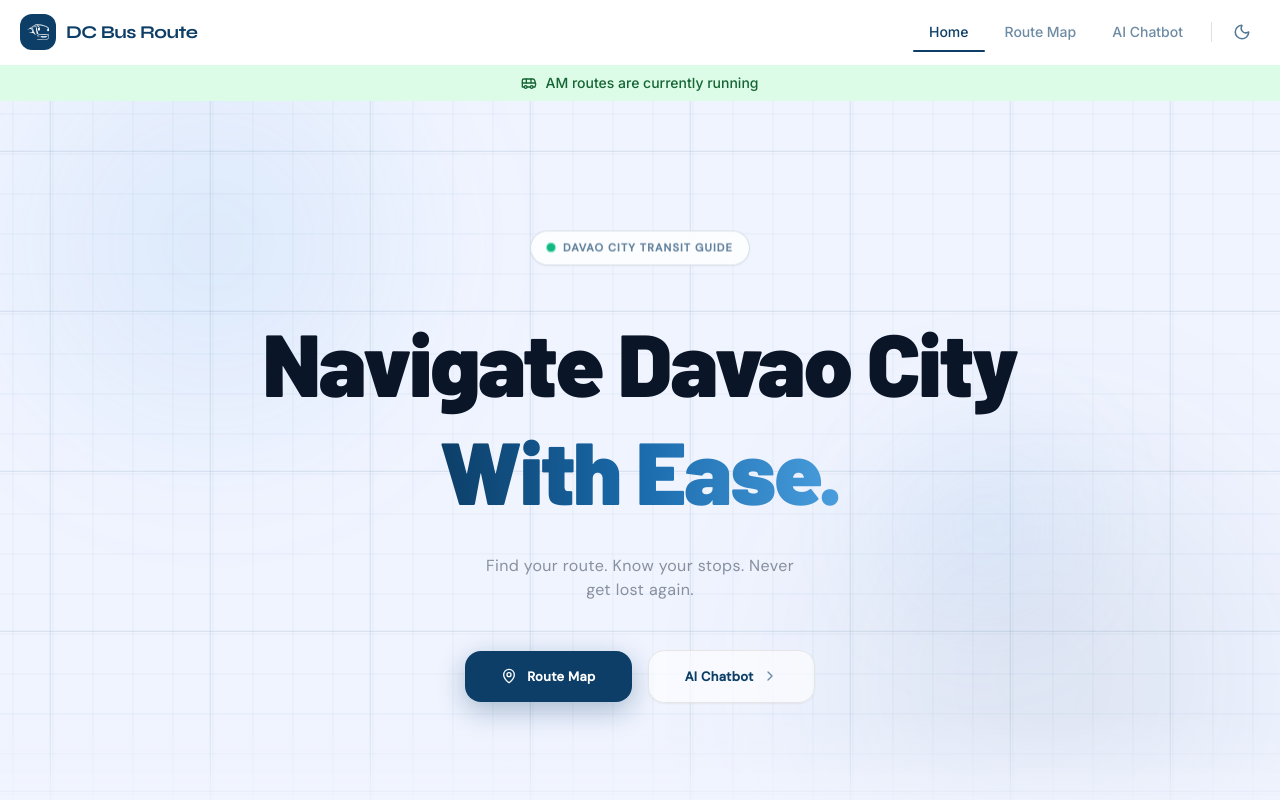
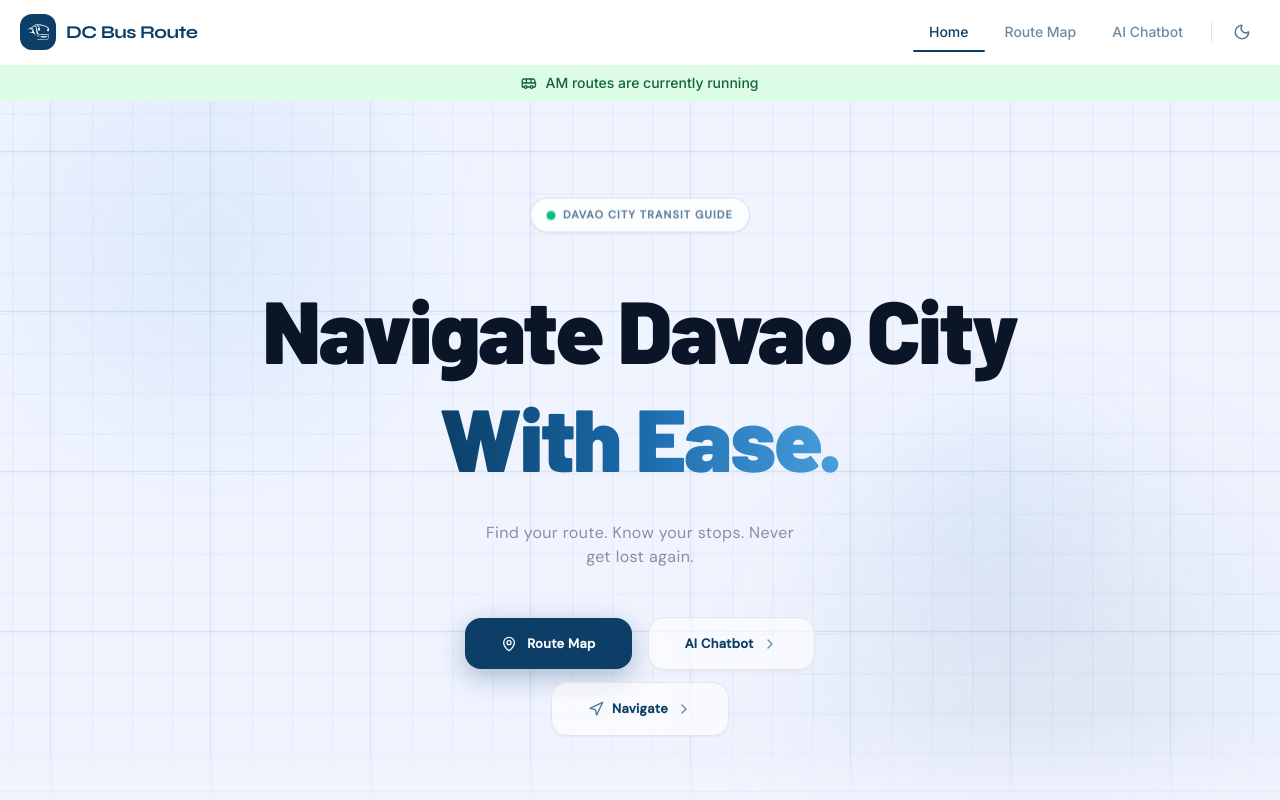
Before and after one commit to kkshiba/DC-Bus-Route, a Next.js app: page / in a window 1280 px wide. Shown: the top 800 px of the page. Built offline with nearby package versions, Linux system fonts and the light colour scheme.

Commit message:
added navigate button in home page and improved ai chatbot ui

```diff
--- a/src/app/chatbot/page.tsx
+++ b/src/app/chatbot/page.tsx
@@ -148,6 +148,16 @@ export default function Chatbot() {
       {/* Messages Area */}
       <div className="flex-1 overflow-y-auto">
         <div className="max-w-3xl mx-auto p-4 space-y-6">
+          {messages.length === 1 && !isTyping && (
+            <div className="flex flex-col items-center justify-center py-16 text-center gap-3">
+              <div className="w-16 h-16 rounded-2xl bg-gradient-to-br from-primary-100 to-primary-200 dark:from-primary-900/30 dark:to-primary-800/30 flex items-center justify-center">
+                <Bot className="w-8 h-8 text-primary-600 dark:text-primary-400" />
+              </div>
+              <p className="text-gray-400 dark:text-gray-500 text-sm max-w-xs">
+                Ask me anything about DC Bus routes, stops, or directions in Davao City.
+              </p>
+            </div>
+          )}
           {messages.map((message) => (
             <div
               key={message.id}
--- a/src/app/page.tsx
+++ b/src/app/page.tsx
@@ -1,7 +1,7 @@
 "use client";
 
 import Link from "next/link";
-import { ChevronRight, MapPin } from "lucide-react";
+import { ChevronRight, MapPin, Navigation } from "lucide-react";
 
 export default function Home() {
   return (
@@ -104,7 +104,8 @@ export default function Home() {
             Find your route. Know your stops. Never get lost again.
           </p>
 
-          <div className="fade-up-4 mt-12 flex items-center justify-center gap-4 flex-wrap">
+          <div className="fade-up-4 mt-12 flex flex-col items-center gap-3">
+  <div className="flex items-center justify-center gap-4 flex-wrap">
     <Link href="/route-map" className="btn-primary inline-flex items-center gap-2.5 px-9 py-4 rounded-2xl bg-[#0C3E67] dark:bg-white text-white dark:text-[#0C3E67] text-[13px] font-semibold tracking-wide shadow-[0_8px_28px_rgba(12,62,103,0.32)]">
       <MapPin className="w-4 h-4" />
       Route Map
@@ -114,6 +115,12 @@ export default function Home() {
       <ChevronRight className="chevron w-4 h-4 opacity-60" />
     </Link>
   </div>
+  <Link href="/route-map?tab=navigate" className="btn-secondary inline-flex items-center gap-2 px-9 py-4 rounded-2xl bg-white/60 dark:bg-white/[0.07] border border-[#0C3E67]/18 dark:border-white/12 backdrop-blur-md text-[#0C3E67] dark:text-white/80 text-[13px] font-semibold tracking-wide shadow-sm">
+    <Navigation className="w-4 h-4 opacity-70" />
+    Navigate
+    <ChevronRight className="chevron w-4 h-4 opacity-60" />
+  </Link>
+</div>
 
         </div>
       </div>
--- a/src/app/route-map/page.tsx
+++ b/src/app/route-map/page.tsx
@@ -40,6 +40,7 @@ function RouteMapContent() {
   const startParam = searchParams.get("start") || "";
   const destinationParam = searchParams.get("destination") || "";
   const routeParam = searchParams.get("route") || "";
+  const tabParam = searchParams.get("tab") as "routes" | "navigate" | null;
 
   const { session, planningStatus } = useNavigationStore();
 
@@ -293,6 +294,7 @@ function RouteMapContent() {
           <TabbedSidePanel
             selectedRouteIds={selectedRouteIds}
             onSelectionChange={setSelectedRouteIds}
+            defaultTab={tabParam === "navigate" ? "navigate" : "routes"}
           />
         </div>
 
--- a/src/components/TabbedSidePanel.tsx
+++ b/src/components/TabbedSidePanel.tsx
@@ -9,6 +9,7 @@ import { useNavigationStore } from "@/stores/navigation-store";
 interface TabbedSidePanelProps {
   selectedRouteIds: string[];
   onSelectionChange: (routeIds: string[]) => void;
+  defaultTab?: TabType;
 }
 
 type TabType = "routes" | "navigate";
@@ -16,8 +17,9 @@ type TabType = "routes" | "navigate";
 export function TabbedSidePanel({
   selectedRouteIds,
   onSelectionChange,
+  defaultTab = "routes",
 }: TabbedSidePanelProps) {
-  const [activeTab, setActiveTab] = useState<TabType>("routes");
+  const [activeTab, setActiveTab] = useState<TabType>(defaultTab);
   const [isCollapsed, setIsCollapsed] = useState(false);
 
   const { planningStatus, session } = useNavigationStore();
```
Lines whose indentation alone changed are shown as unchanged.
